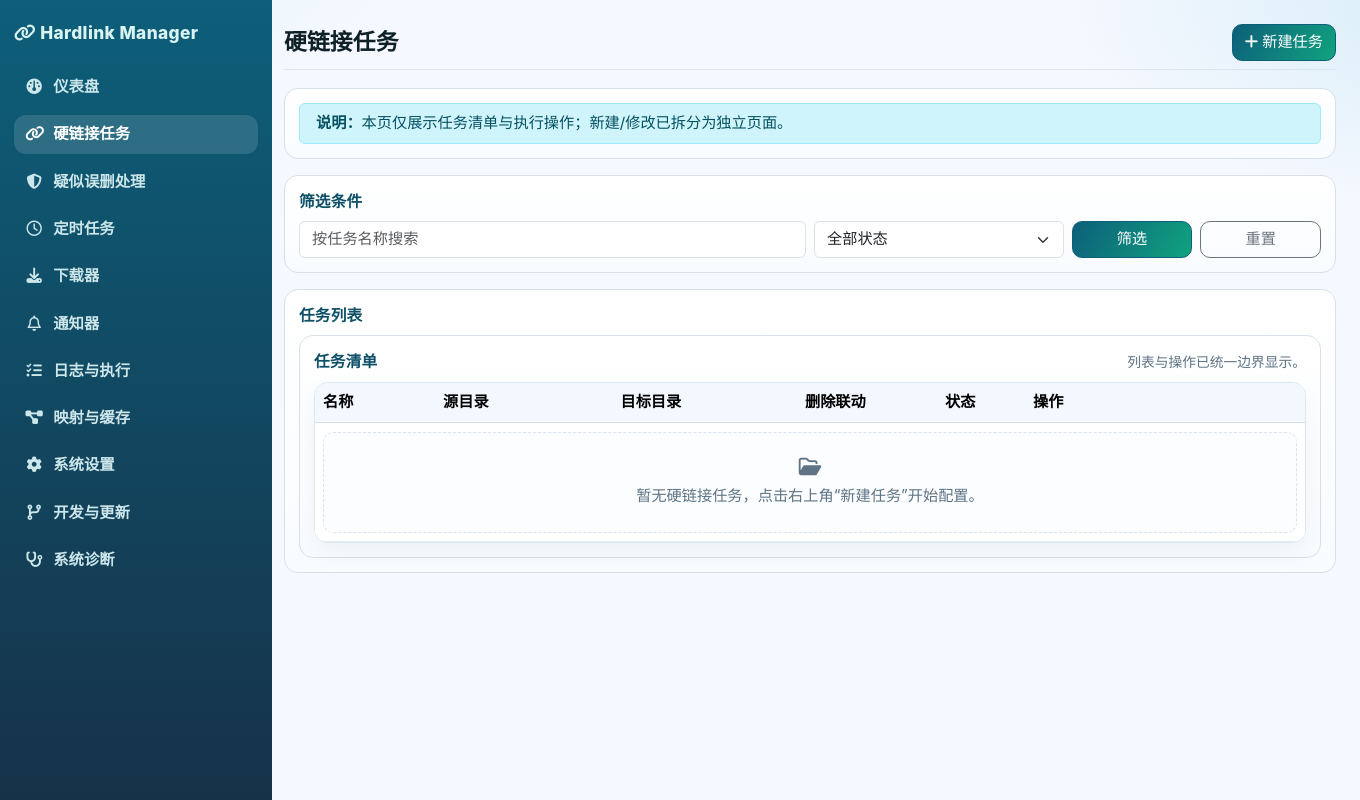
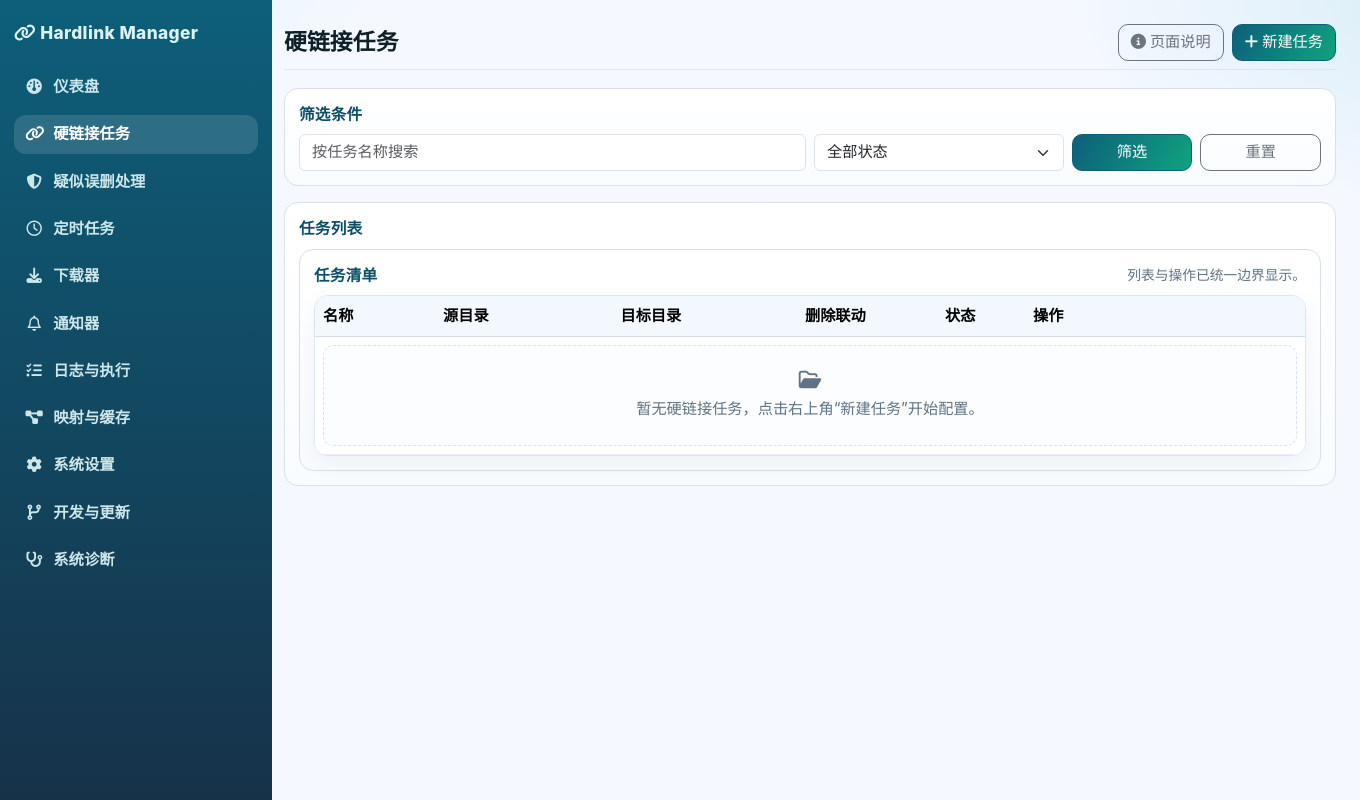
Before and after one commit to MaroD1M/HLM-Demo, a Flask app: page /hardlink in a window 1360 px wide. Run offline with Flask 3, Linux system fonts and the light colour scheme; parts of the project's set-up code (start-up, migrations or seed data) failed here and were passed over; some libraries are stand-ins or nearby versions.

Commit message:
发布 v0.2.9：统一页面说明交互并优化日志映射分页体验

```diff
--- a/templates/hardlink.html
+++ b/templates/hardlink.html
@@ -3,13 +3,11 @@
 {% block content %}
 <div class="page-head">
   <h3 class="mb-0">硬链接任务</h3>
-  <a class="btn btn-brand" href="/hardlink/new"><i class="fa-solid fa-plus"></i> 新建任务</a>
+  <div class="d-flex gap-2"><button class="btn btn-outline-secondary" type="button" data-bs-toggle="collapse" data-bs-target="#hardlinkPageHelp" aria-expanded="false" aria-controls="hardlinkPageHelp"><i class="fa-solid fa-circle-info me-1"></i>页面说明</button><a class="btn btn-brand" href="/hardlink/new"><i class="fa-solid fa-plus"></i> 新建任务</a></div>
 </div>
 
-<div class="section-card mb-3">
-  <div class="alert alert-info py-2 mb-0">
-    <strong>说明：</strong>本页仅展示任务清单与执行操作；新建/修改已拆分为独立页面。
-  </div>
+<div id="hardlinkPageHelp" class="collapse section-card mb-3">
+  <div class="section-muted">本页仅展示任务清单与执行操作；新建/修改已拆分为独立页面。</div>
 </div>
 
 <div class="section-card mb-3">
--- a/templates/hardlink_edit.html
+++ b/templates/hardlink_edit.html
@@ -1,7 +1,7 @@
 {% extends "base.html" %}
 {% block title %}编辑硬链接任务 - Hardlink Manager{% endblock %}
 {% block content %}
-<div class="page-head"><h3 class="mb-0">编辑硬链接任务</h3><a class="btn btn-outline-secondary" href="/hardlink">返回列表</a></div>
+<div class="page-head"><h3 class="mb-0">编辑硬链接任务</h3><a class="btn btn-outline-primary" href="/hardlink"><i class="fa-solid fa-arrow-left me-1"></i>返回任务列表</a></div>
 
 <div class="section-card mb-3">
   <div class="d-flex gap-2 flex-wrap">
@@ -54,6 +54,6 @@
     <div class="col-md-6 section-subcard"><label class="form-label">单次最大删除</label><input class="form-control" type="number" name="delete_max_deletes_per_run" value="{{ task.delete_max_deletes_per_run or 20 }}" min="1"></div>
   </div>
 
-  <div class="settings-actions mt-4"><button class="btn btn-brand" type="submit">保存修改</button><a class="btn btn-outline-secondary" href="/hardlink">取消</a></div>
+  <div class="settings-actions mt-4"><button class="btn btn-brand" type="submit">保存修改</button><a class="btn btn-outline-secondary" href="/hardlink">取消</a><a class="btn btn-outline-primary" href="/hardlink">返回任务列表</a></div>
 </form>
 {% endblock %}
--- a/templates/hardlink_new.html
+++ b/templates/hardlink_new.html
@@ -1,7 +1,7 @@
 {% extends "base.html" %}
 {% block title %}新建硬链接任务 - Hardlink Manager{% endblock %}
 {% block content %}
-<div class="page-head"><h3 class="mb-0">新建硬链接任务</h3><a class="btn btn-outline-secondary" href="/hardlink">返回列表</a></div>
+<div class="page-head"><h3 class="mb-0">新建硬链接任务</h3><a class="btn btn-outline-primary" href="/hardlink"><i class="fa-solid fa-arrow-left me-1"></i>返回任务列表</a></div>
 
 <div class="section-card mb-3">
   <div class="d-flex gap-2 flex-wrap">
@@ -54,6 +54,6 @@
     <div class="col-md-6 section-subcard"><label class="form-label">单次最大删除</label><input class="form-control" type="number" name="delete_max_deletes_per_run" value="20" min="1"></div>
   </div>
 
-  <div class="settings-actions mt-4"><button class="btn btn-brand" type="submit">保存任务</button><a class="btn btn-outline-secondary" href="/hardlink">取消</a></div>
+  <div class="settings-actions mt-4"><button class="btn btn-brand" type="submit">保存任务</button><a class="btn btn-outline-secondary" href="/hardlink">取消</a><a class="btn btn-outline-primary" href="/hardlink">返回任务列表</a></div>
 </form>
 {% endblock %}
--- a/templates/logs.html
+++ b/templates/logs.html
@@ -6,11 +6,12 @@
   <form action="/logs/clear" method="POST" onsubmit="return confirm('确认清空操作日志？')" class="d-flex gap-2 align-items-center flex-wrap">
     <input type="hidden" name="csrf_token" value="{{ csrf_token }}">
     <input class="form-control form-control-sm" style="width:180px" type="password" name="critical_passphrase" placeholder="关键口令(可选)">
+    <button class="btn btn-outline-secondary" type="button" data-bs-toggle="collapse" data-bs-target="#logsPageHelp" aria-expanded="false" aria-controls="logsPageHelp"><i class="fa-solid fa-circle-info me-1"></i>页面说明</button>
     <button class="btn btn-outline-danger">清空操作日志</button>
   </form>
 </div>
 
-<div class="section-card mb-3">
+<div id="logsPageHelp" class="collapse section-card mb-3">
   <div class="section-muted">支持按类型、结果与关键字筛选，可切换“操作日志/任务执行历史”。</div>
 </div>
 
--- a/templates/mapping.html
+++ b/templates/mapping.html
@@ -4,6 +4,7 @@
 <div class="page-head">
   <h3 class="mb-0">文件映射与缓存管理</h3>
   <div class="d-flex gap-2 flex-wrap">
+    <button class="btn btn-outline-secondary" type="button" data-bs-toggle="collapse" data-bs-target="#mappingPageHelp" aria-expanded="false" aria-controls="mappingPageHelp"><i class="fa-solid fa-circle-info me-1"></i>页面说明</button>
     <form action="/mapping/link/clear" method="POST" onsubmit="return confirm('确认清空全部映射记录吗？仅删除数据库映射，不删除真实文件。')" class="js-ajax-form d-flex gap-2" data-target="mappingPanel">
       <input type="hidden" name="csrf_token" value="{{ csrf_token }}">
       <input class="form-control form-control-sm" style="width:160px" type="password" name="critical_passphrase" placeholder="关键口令(可选)">
@@ -17,7 +18,7 @@
   </div>
 </div>
 
-<div class="section-card mb-3">
+<div id="mappingPageHelp" class="collapse section-card mb-3">
   <div class="section-muted">映射=源与目标关系；缓存=已处理标记。清理时仅影响记录，不删除真实文件。</div>
 </div>
 
```
Also changed, not shown: templates/cron.html (+5 -7 lines), tests/test_routes_smoke.py (+2 -2 lines), CHANGELOG.md, README.md, 2 other files.
